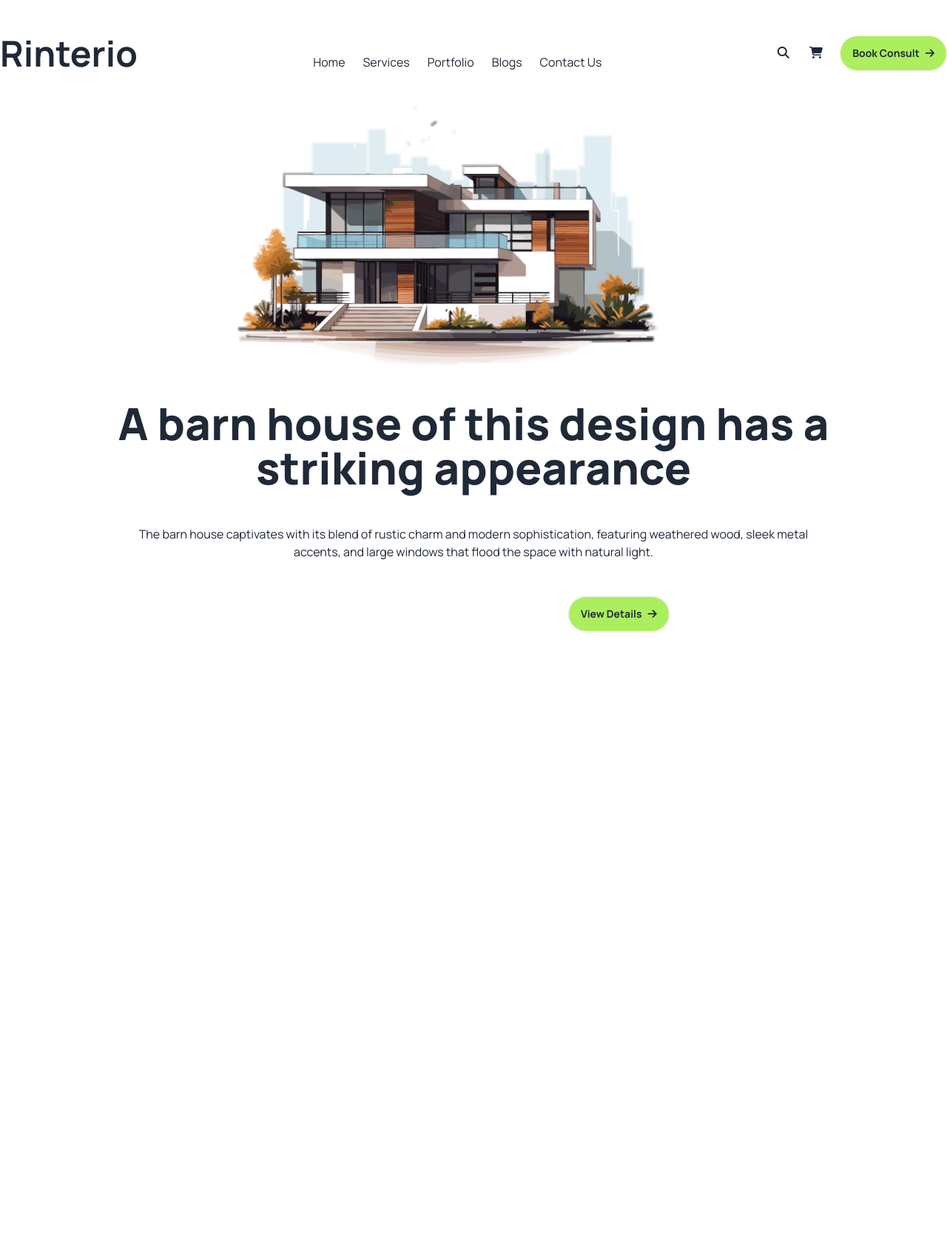
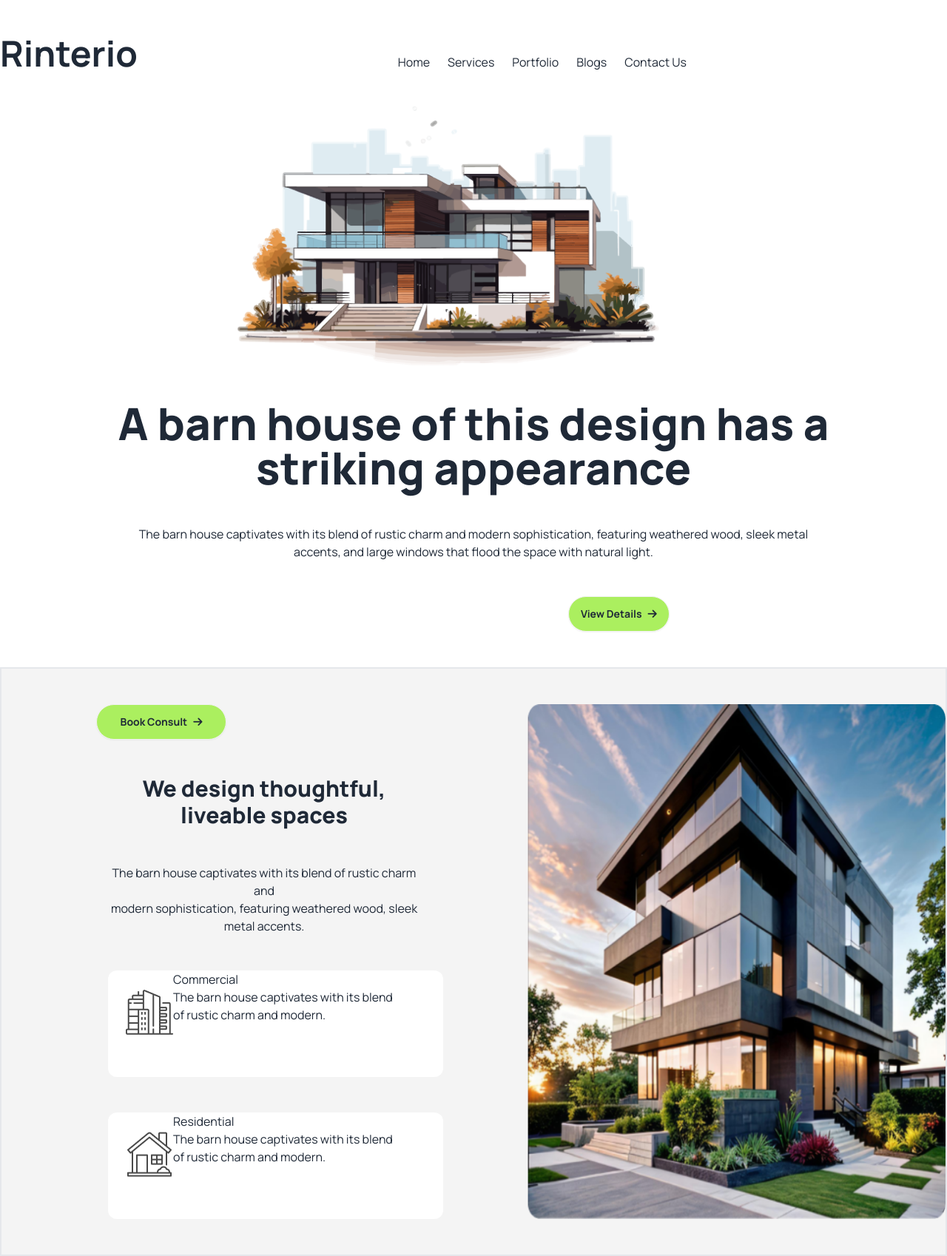
Before and after one commit to tanvirahamad015/Rinterio, a plain HTML site: page index.html in a window 1280 px wide. Shown: the whole page at 74% size. Before the commit the page ends 854 px from the top, so only its background shows below. Drawn offline with nearby package versions, Linux system fonts and the light colour scheme.

Commit message:
second part

```diff
--- a/index.html
+++ b/index.html
@@ -19,11 +19,12 @@
 </style>
 </head>
 <body class="font-manrope">
+  <!-- Banner -->
     <div class="flex justify-between max-w-screen-xl mx-auto mt-12">
         <div><h1 class="text-5xl font-bold">Rinterio</h1></div>
 
 
-        <div class="flex gap-6 mt-6">
+        <div class="lg:flex lg:gap-6 lg:mt-6 hidden">
             <p>Home</p>
             <p>Services</p>
             <p>Portfolio</p>
@@ -32,23 +33,52 @@
 
         </div>
         <div class="">
-            <i class="fa-solid fa-magnifying-glass mr-6"></i>
-            <i class="fa-solid fa-cart-shopping mr-5"></i>
-           <button class="btn bg-[#ABEF5F] rounded-3xl font-bold">
+            <i class="lg:fa-solid lg:fa-magnifying-glass lg:mr-6 hidden"></i>
+            <i class="lg:fa-solid lg:fa-cart-shopping lg:mr-5 hidden"></i>
+           <button class="lg:btn lg:bg-[#ABEF5F] lg:rounded-3xl lg:font-bold hidden">
               Book Consult
                 <i class="fa-solid fa-arrow-right"></i>
               </button>
         </div>
     </div>
     <header>
-        <div class="lg:max-w-screen-xl mx-auto mt-12 lg:pl-80"><img src="./assets/banner.png" alt="">
+        <div class="lg:max-w-screen-xl lg:mx-auto lg:mt-12 lg:pl-80  "><img src="./assets/banner.png" alt="">
         </div>
         <div>
             <h1 class="text-center mt-12 font-extrabold text-6xl">A barn house of this design has a <br> striking appearance</h1>
             <p class="text-center mt-12 ">The barn house captivates with its blend of rustic charm and modern sophistication, featuring weathered wood, sleek metal <br> accents, and large windows that flood the space with natural light.</p>
            </div>
-<div class="max-w-4xl  mt-12 ml-96 pl-96"> <button class="btn bg-[#ABEF5F] rounded-3xl font-bold ">
+<div class="lg:max-w-4xl  mt-12 lg:ml-96 lg:pl-96 ml-32"> <button class="btn bg-[#ABEF5F] rounded-3xl font-bold ">
     View Details
     <i class="fa-solid fa-arrow-right"></i>
   </button></div>
     </header>
+
+<!-- second part -->
+
+    <section class="w-full h-fit border-2 bg-[#F4F4F4] mt-12 lg:flex">
+
+      <div class="lg:w-2/4">
+        <img class="lg:mt-6 lg:ml-10 hidden" src="./assets/Vector.png" alt="">
+          <button class="btn bg-[#ABEF5F] rounded-3xl font-bold lg:ml-32 ml-28 w-44 mt-12">
+              Book Consult
+                <i class="fa-solid fa-arrow-right"></i>
+              </button>
+
+
+              <h1 class="mt-12 lg:ml-36 lg:text-3xl lg:font-extrabold text-xl ml-8 text-center font-extrabold	">We design thoughtful,<br> liveable spaces</h1>
+              <p class="mt-12 lg:ml-36 text-center	">The barn house captivates with its blend of rustic charm and <br>
+                  modern sophistication, featuring weathered wood, sleek metal accents.</p>
+
+                  <div class="lg:w-4/5 w-full h-36 mt-12 w-4/5 bg-white rounded-xl flex lg:ml-36"><div><img class="ml-6 mt-6" src="./assets/commercial.png" alt=""></div> <div><h1>Commercial</h1> <p>The barn house captivates with its blend <br> of rustic charm and modern.</p></div> </div>
+
+
+                  <div class="lg:w-4/5 w-full h-36 mt-12  bg-white rounded-xl flex lg:ml-36 mb-12"><div><img class="ml-6 mt-6" src="./assets/residential.png" alt=""></div> <div><h1 class="class="ml-6 mt-6"">Residential</h1> <p>The barn house captivates with its blend <br> of rustic charm and modern.</p></div> </div>
+
+
+      </div>
+      <div class="lg:w-2/4 lg:flex lg:ml-36 mb-12"><img class="mt-12" src="./assets/Rectangle.png" alt="">
+     </div>
+          </section>
+      </body>
+      </html>
```
